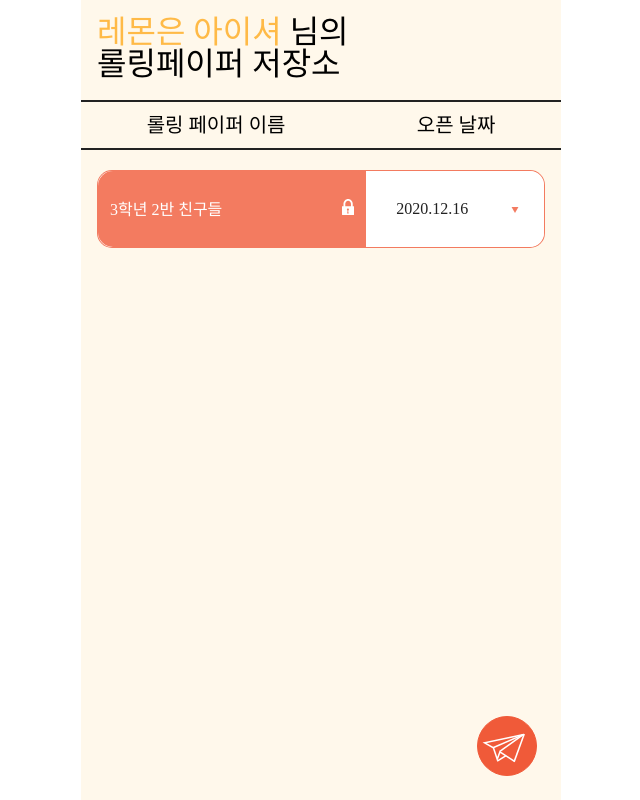
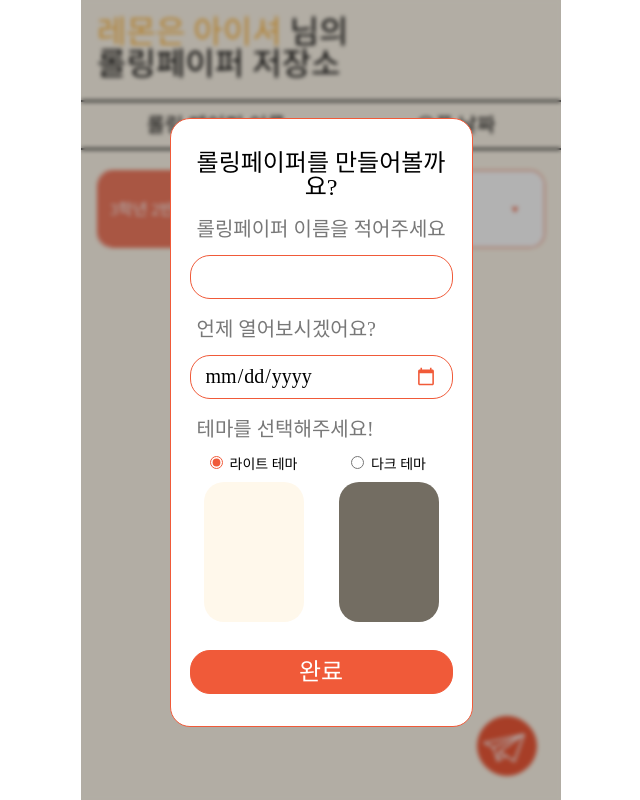
Before and after one commit to Memory-maker/rolling-paper-client, a React (Vite) app: page /mypage in a window 1280 px wide. Both pictures are taken after a click on the button 826 px from the left and 746 px from the top of the page. Shown: the whole page, without its empty margins (319-959 px from the left). Built offline with nearby package versions, Linux system fonts and the light colour scheme; a web font is replaced by a local one.

Commit message:
fix: fix modal

```diff
--- a/src/pages/MakeRoll/index.tsx
+++ b/src/pages/MakeRoll/index.tsx
@@ -12,7 +12,6 @@ interface Props {
 const Wrapper = styled.div`
   display: flex;
   max-width: 100%;
-  max-height: 300px;
   flex-direction: column;
   justify-content: space-between;
   align-items: center;
@@ -125,26 +124,26 @@ function MakeRoll({ setIsModalOpen }: Props) {
   };
 
   const handleClickButton = () => {
-    fetch("백엔드쪽 서버 url", {
-      method: "post",
-      body: JSON.stringify({
-        title: title,
-        dueDate: dueDate,
-        paperTheme: paperTheme,
-        batch: 1,
-      }),
-    })
-      .then((res) => res.json())
-      .then((res) => {
-        if (res.success) {
-          setPaperUrl(`https://rolling-paper-client-peach.vercel.app/rollingPaper/${res.json()}`);
-        }
-      });
+    // fetch("백엔드쪽 서버 url", {
+    //   method: "post",
+    //   body: JSON.stringify({
+    //     title: title,
+    //     dueDate: dueDate,
+    //     paperTheme: paperTheme,
+    //     batch: 1,
+    //   }),
+    // })
+    //   .then((res) => res.json())
+    //   .then((res) => {
+    //     if (res.success) {
+    //       setPaperUrl(`https://rolling-paper-client-peach.vercel.app/rollingPaper/${res.json()}`);
+    //     }
+    //   });
   };
 
   return (
     <Modal setIsModalOpen={setIsModalOpen}>
-      <Wrapper>
+      <Wrapper onClick={(e) => e.stopPropagation()}>
         <Title>롤링페이퍼를 만들어볼까요?</Title>
 
         <form>
--- a/src/pages/Modal/index.tsx
+++ b/src/pages/Modal/index.tsx
@@ -1,4 +1,4 @@
-import { ReactNode, useRef } from "react";
+import React, { ReactNode, useRef } from "react";
 import ReactDOM from "react-dom";
 
 import styled from "styled-components";
@@ -11,18 +11,18 @@ interface Props {
 const ModalWrapper = styled.div`
   display: flex;
   justify-content: center;
+  align-items: center;
   width: 100%;
   height: 100vh;
+  position: absolute;
   top: 0;
   left: 0;
   z-index: 99;
   background-color: rgba(0, 0, 0, 0.3);
   backdrop-filter: blur(2px);
-  position: absolute;
 `;
 
 const ModalBody = styled.div`
-  position: absolute;
   display: flex;
   flex-direction: column;
   width: 303px;
@@ -37,15 +37,14 @@ function Modal({ children, setIsModalOpen }: Props) {
   const modalRoot = document.getElementById("modal") as HTMLDivElement;
   const modalRef = useRef<HTMLDivElement>(null);
 
-  const handleModalOutsideClick = () => {
+  const handleModalOutsideClick = (e: React.MouseEvent<HTMLDivElement>) => {
     setIsModalOpen(false);
   };
 
-  return ReactDOM.createPortal(
-    <ModalWrapper ref={modalRef} onClick={handleModalOutsideClick}>
+  return (
+    <ModalWrapper onClick={handleModalOutsideClick}>
       <ModalBody>{children}</ModalBody>
-    </ModalWrapper>,
-    modalRoot,
+    </ModalWrapper>
   );
 }
 
--- a/src/pages/MyPage/components/AddButton/index.tsx
+++ b/src/pages/MyPage/components/AddButton/index.tsx
@@ -5,15 +5,12 @@ import styled from "styled-components";
 import { useCallback, useState } from "react";
 import { colors } from "../../../../theme/color";
 
-function AddButton() {
-  const [isModalOpen, setIsModalOpen] = useState(false);
-
-  const handleClickButton = useCallback(() => {
-    setIsModalOpen((prevState) => !prevState);
-  }, [isModalOpen]);
-
+interface ButtonProps {
+  setIsModalOpen: () => void;
+}
+function AddButton({ setIsModalOpen }: ButtonProps) {
   return (
-    <StyledButton type="button" onClick={handleClickButton}>
+    <StyledButton type="button" onClick={setIsModalOpen}>
       {<StyledIcon />}
     </StyledButton>
   );
--- a/src/pages/MyPage/index.tsx
+++ b/src/pages/MyPage/index.tsx
@@ -2,9 +2,12 @@ import AddButton from "./components/AddButton";
 import styled from "styled-components";
 import Header from "./Header";
 import Main from "./Main";
+import { useState } from "react";
+import MakeRoll from "../MakeRoll";
 
 function MyPage() {
   const USER_NAME = "레몬은 아이셔";
+  const [isOpen, setIsOpen] = useState(false);
 
   const renderHeaderInfo = () => {
     return (
@@ -17,11 +20,10 @@ function MyPage() {
 
   return (
     <MyPageLayout>
-      <HeaderWrapper>
-        <Header>{renderHeaderInfo()}</Header>
-        <Main />
-        <AddButton />
-      </HeaderWrapper>
+      <Header>{renderHeaderInfo()}</Header>
+      <Main />
+      <AddButton setIsModalOpen={() => setIsOpen(true)} />
+      {isOpen && <MakeRoll setIsModalOpen={setIsOpen} />}
     </MyPageLayout>
   );
 }
@@ -35,12 +37,7 @@ const MyPageLayout = styled.section`
   min-width: 380px;
   width: 100%;
   height: 100vh;
-`;
-
-const HeaderWrapper = styled.div`
   position: relative;
-  width: 100%;
-  height: 100%;
   background: #fff8eb;
 `;
 
```
